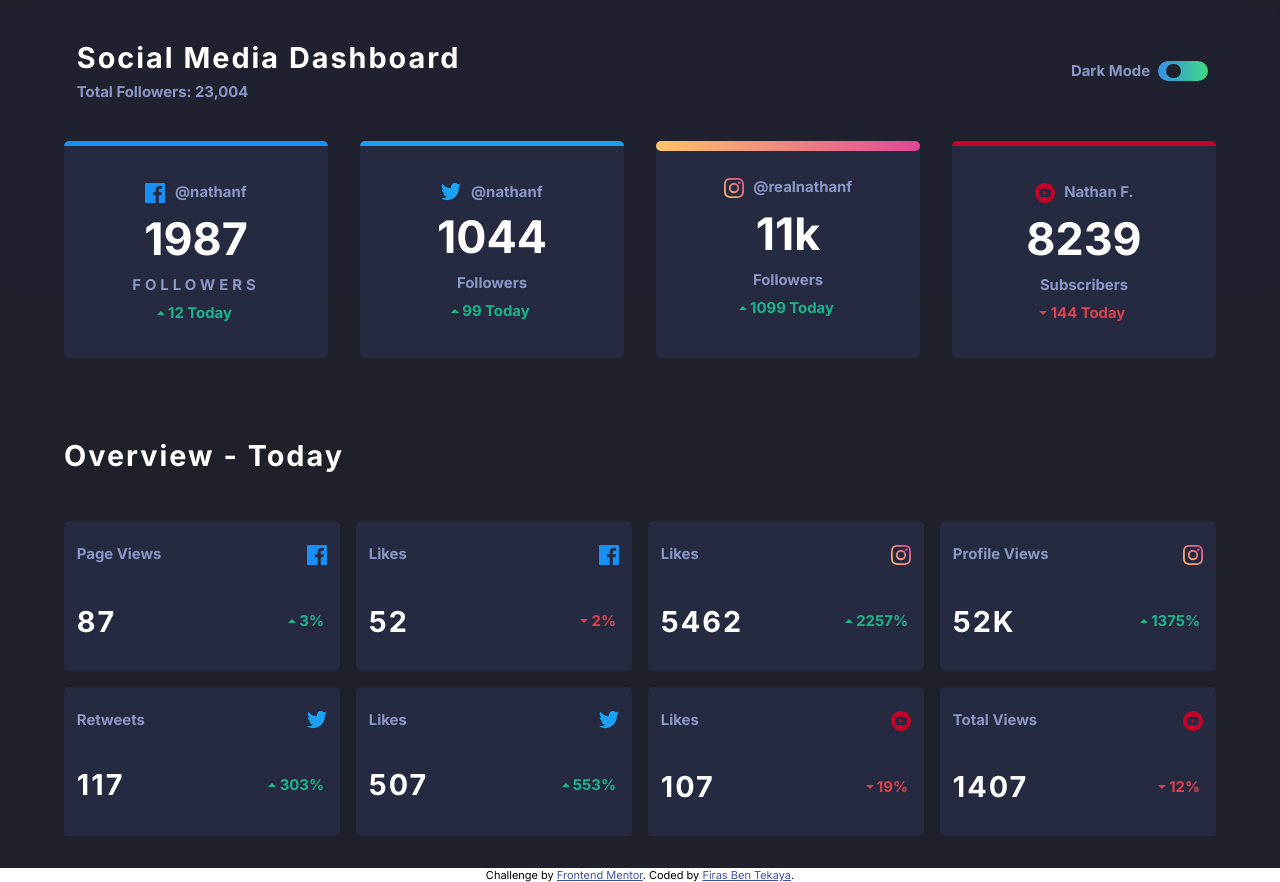
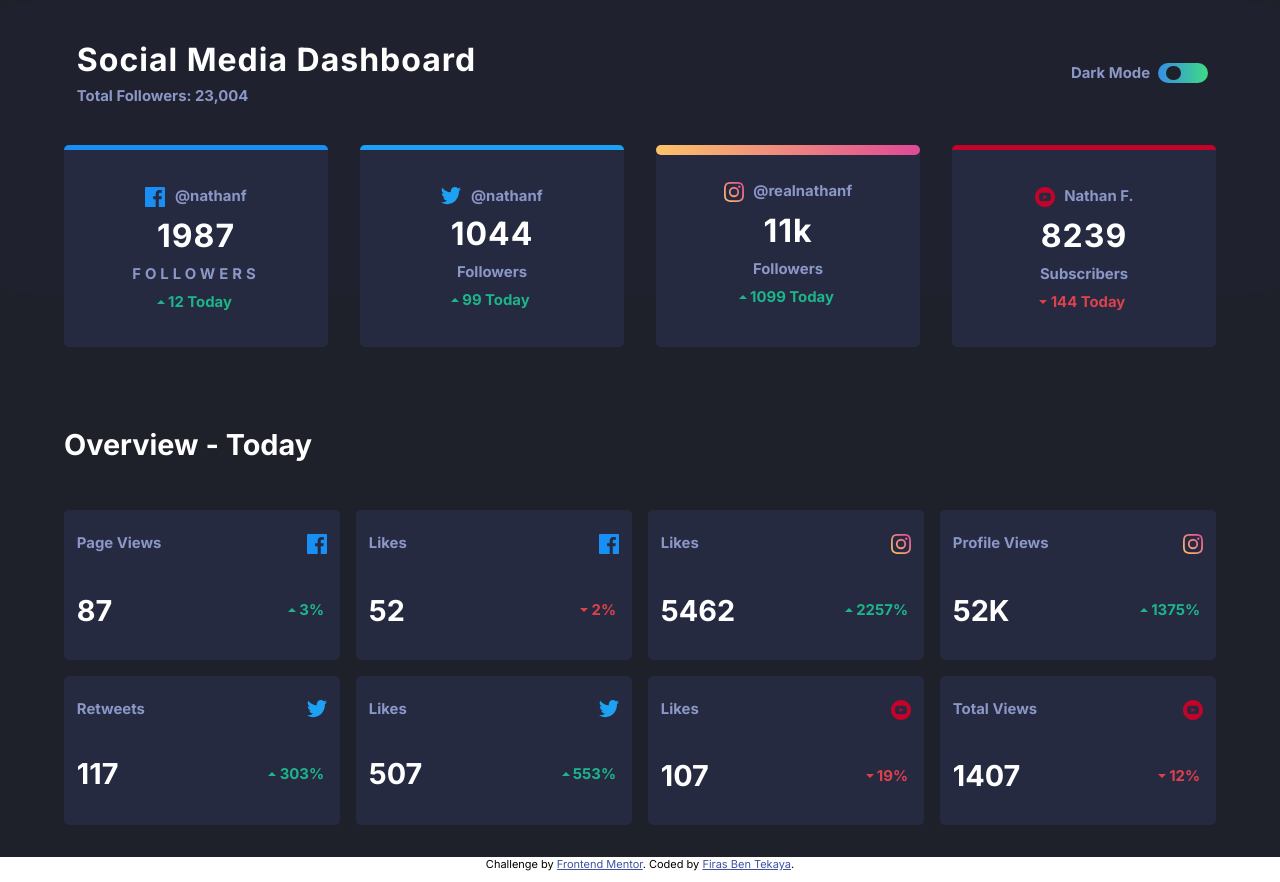
Before and after one commit to tekayafiras/socail-media-dashborad, a plain HTML site: page index.html in a window 1280 px wide. Drawn offline with Linux system fonts and the light colour scheme.

Commit message:
Add files via upload

```diff
--- a/index.html
+++ b/index.html
@@ -24,7 +24,7 @@
       <header>
         <section>
           <div class="social-board">
-            <h2>Social Media Dashboard</h2>
+            <h1>Social Media Dashboard</h1>
             <p>Total Followers: 23,004</p>
           </div>
           <div class="state">
--- a/style.css
+++ b/style.css
@@ -70,12 +70,14 @@ header section:first-child{
     margin: 0 .3rem;
     z-index: 5;
 }
-h2{
+h1{
     font-size: 2.7rem;
     letter-spacing: 2px;
 }
-header h2{
+header h1{
     padding-bottom: .5rem;
+    font-size: 2rem;
+    letter-spacing: 1px;
 }
 header section:last-child{
     display: grid;
```
